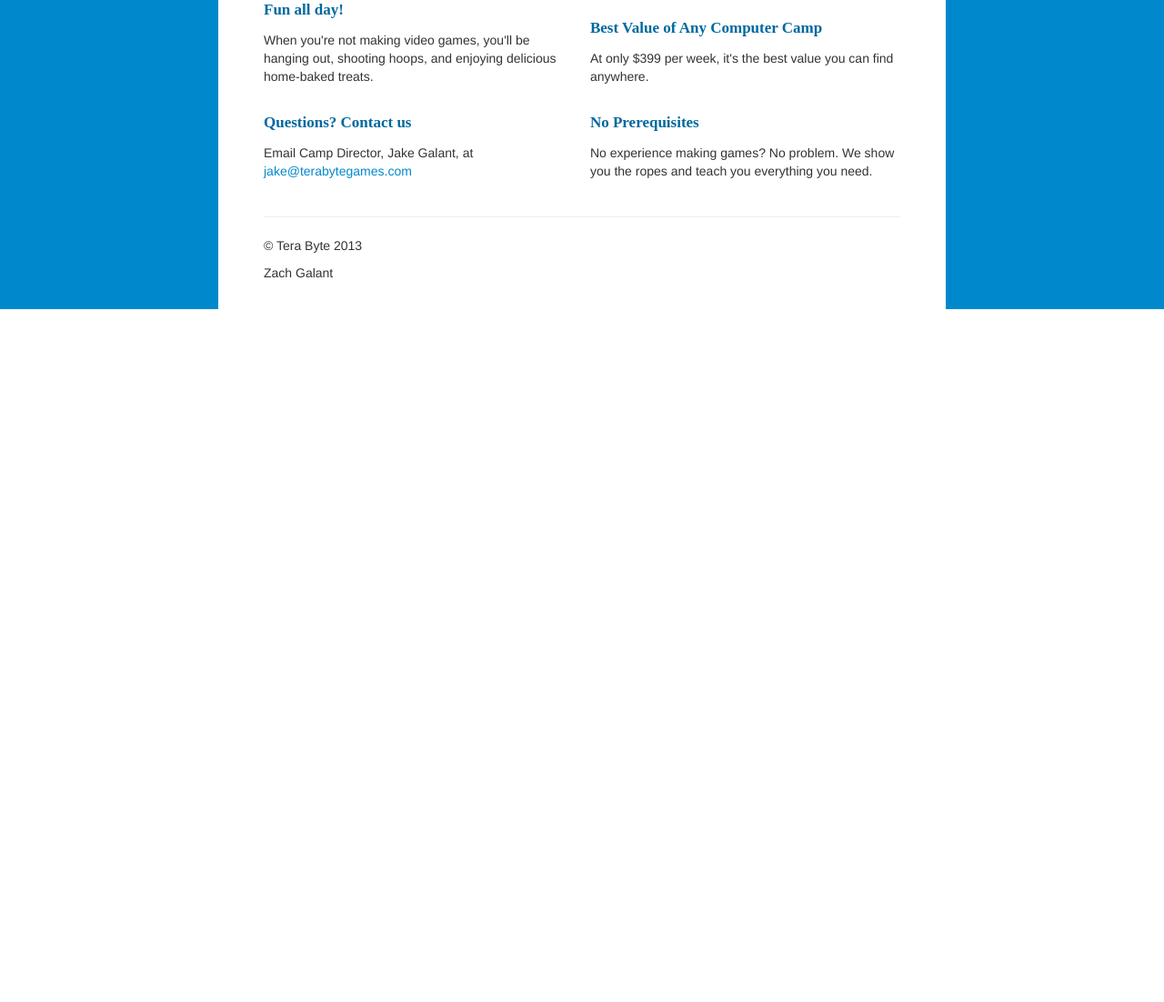
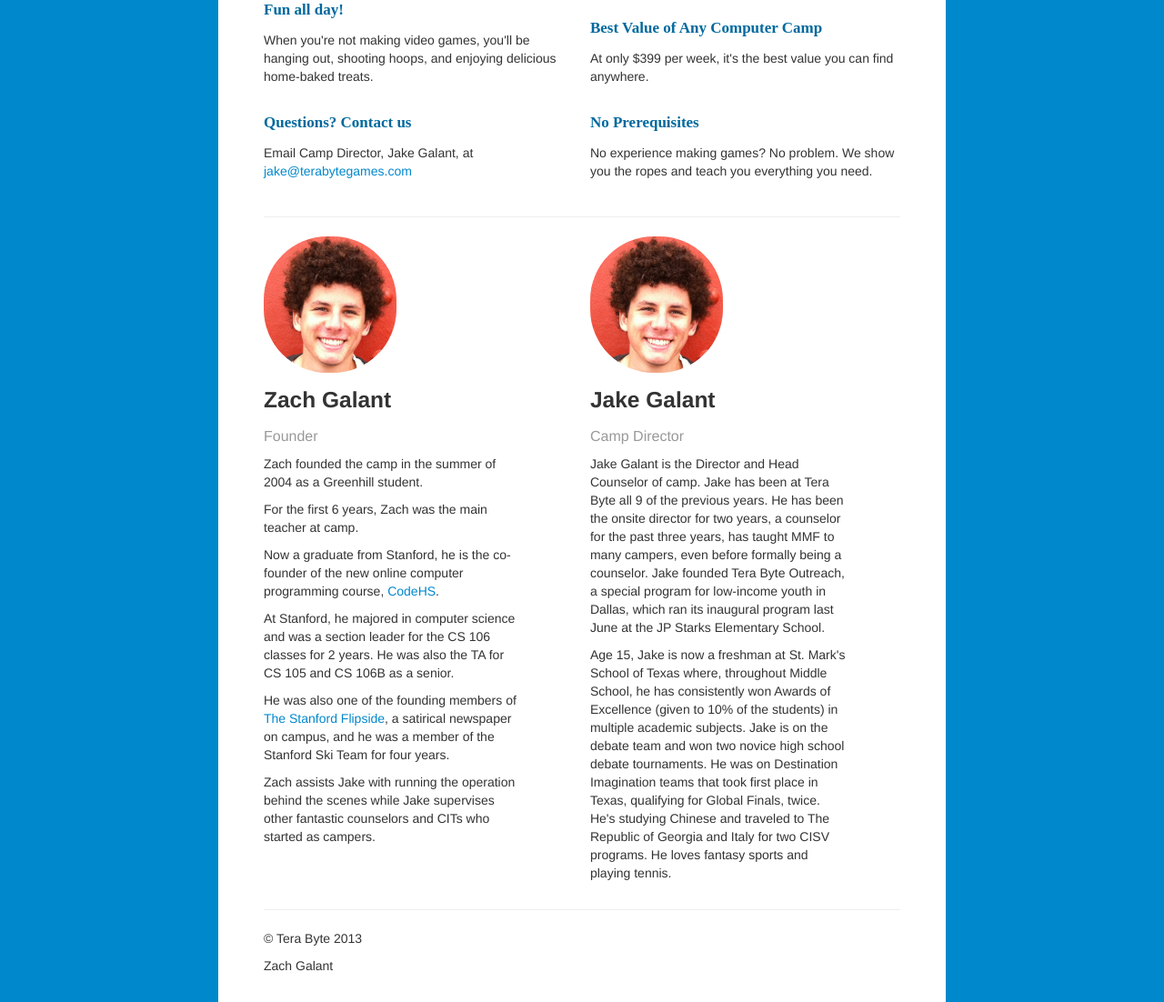
Before and after one commit to zgalant/terabyte, a PHP site: page / in a window 1280 px wide. Shown: the part 600-1702 px from the top of the page at 91% size. Before the commit the page ends 940 px from the top, so only its background shows below. Run offline with PHP 8.4, Linux system fonts and the light colour scheme.

Commit message:
add about me, jake to homepage

```diff
--- a/css/style.css
+++ b/css/style.css
@@ -74,3 +74,15 @@ body {
 .marketing p + h4 {
   margin-top: 28px;
 }
+
+.about img {
+  height: 150px;
+  width: auto;
+  border-radius:70px;
+}
+
+.about h5 {
+  font-size: 16px;
+  color: #999;
+  font-weight: normal;
+}
--- a/index.html
+++ b/index.html
@@ -86,6 +86,57 @@
 
       <hr>
 
+      <div class="row-fluid about">
+        <div class="span5">
+            <img src="img/zach.png" />
+            <h3>Zach Galant</h3>
+            <h5>Founder</h5>
+            <p>
+              Zach founded the camp in the summer of 2004 as a Greenhill student.
+            </p>
+            <p>
+              For the first 6 years, Zach was the main teacher at camp.
+            </p>
+            <p>
+              Now a graduate from Stanford, he is the co-founder of the new online computer programming course,
+              <a href="http://codehs.com">CodeHS</a>.
+            </p>
+            <p>
+              At Stanford, he majored in computer science and was a section leader for the CS 106 classes for 2 years.
+              He was also the TA for CS 105 and CS 106B as a senior.
+            </p>
+            <p>
+              He was also one of the founding members of <a href="http://stanfordflipside.com">The Stanford Flipside</a>,
+              a satirical newspaper on campus, and he was a member of the Stanford Ski Team for four years.
+            </p>
+            <p>
+              Zach assists Jake with running the operation
+              behind the scenes while Jake supervises other fantastic counselors and CITs who started as campers.
+            </p>
+        </div>
+        <div class="span5 offset1">
+          <img src="img/zach.png" />
+          <h3>Jake Galant</h3>
+          <h5>Camp Director</h5>
+          <p>
+            Jake Galant is the Director and Head Counselor of camp. Jake has been at Tera Byte all 9 of the previous years.
+            He has been the onsite director for two years, a counselor for the past three years, has taught MMF to many campers,
+            even before formally being a counselor.
+            Jake founded Tera Byte Outreach, a special program for low-income youth in Dallas, which ran its inaugural program last
+            June at the JP Starks Elementary School.
+          </p>
+          <p>
+            Age 15, Jake is now a freshman at St. Mark's School of Texas where, throughout Middle School, he has consistently
+            won Awards of Excellence (given to 10% of the students) in multiple academic subjects. Jake is on the debate team
+            and won two novice high school debate tournaments. He was on Destination Imagination teams
+            that took first place in Texas, qualifying for Global Finals, twice. He's studying Chinese and traveled to
+            The Republic of Georgia and Italy for two CISV programs. He loves fantasy sports and playing tennis.
+          </p>
+        </div>
+      </div>
+
+      <hr>
+
       <div class="footer">
         <p>&copy; Tera Byte 2013</p>
         <p>Zach Galant</p>
```
Also changed, not shown: img/zach.png (added).
